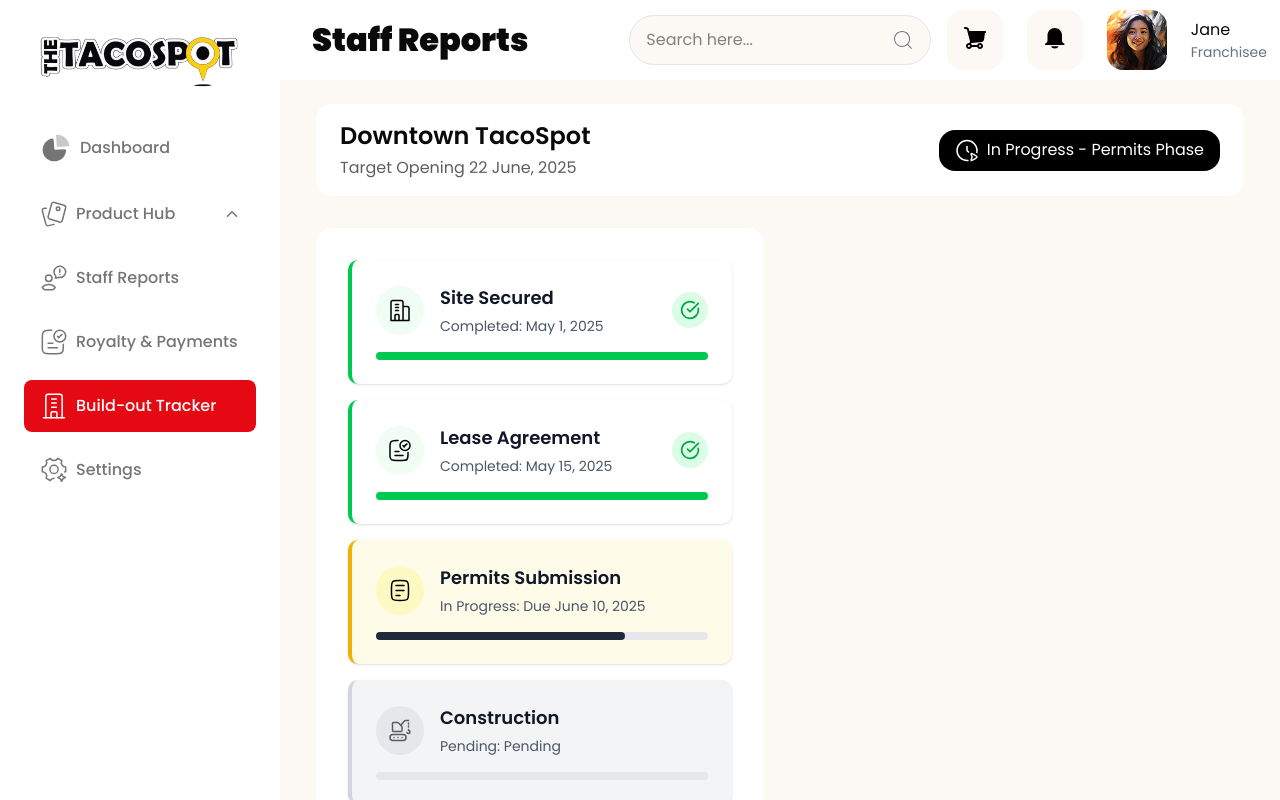
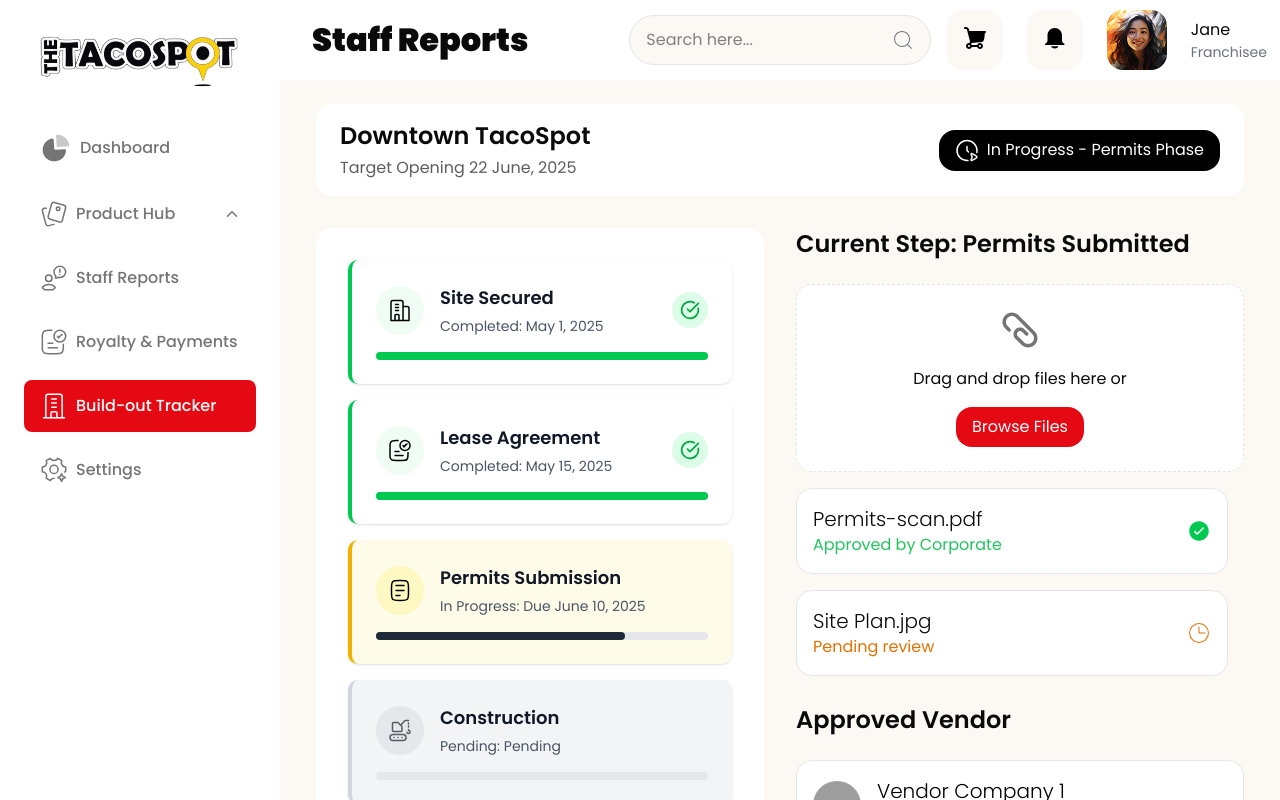
Before and after one commit to Webgenius0/jesus-react-frontend, a React (Vite) app: page /franchisee-dashboard/build-out-tracker in a window 1280 px wide. Built offline with nearby package versions, Linux system fonts and the light colour scheme; grey boxes are pictures that could not be loaded.

Commit message:
build-out-tracker pages done

```diff
--- /dev/null
+++ b/src/Components/Svg/FranchiseeDashboardSVG/BrowseFilesSVG.jsx
@@ -0,0 +1,20 @@
+import React from "react";
+
+export default function BrowseFilesSVG() {
+  return (
+    <svg
+      xmlns="http://www.w3.org/2000/svg"
+      width="42"
+      height="42"
+      viewBox="0 0 42 42"
+      fill="none"
+    >
+      <path
+        fill-rule="evenodd"
+        clip-rule="evenodd"
+        d="M17.0603 8.72608C14.7589 6.42464 11.0275 6.42464 8.72608 8.72608C6.42464 11.0275 6.42464 14.7589 8.72608 17.0603L11.4283 19.7626C12.1118 20.446 12.1118 21.5541 11.4283 22.2374C10.7449 22.9208 9.63689 22.9208 8.95348 22.2374L6.2512 19.5353C2.58293 15.8669 2.58293 9.91948 6.2512 6.2512C9.91948 2.58293 15.8669 2.58293 19.5353 6.2512L35.7488 22.4648C39.417 26.1331 39.417 32.0805 35.7488 35.7488C32.0805 39.417 26.1331 39.417 22.4648 35.7488L16.3847 29.6686C13.8358 27.1198 13.8358 22.9871 16.3847 20.4381C18.9336 17.8892 23.0664 17.8892 25.6153 20.4381L28.9931 23.8159C29.6765 24.4995 29.6765 25.6074 28.9931 26.2908C28.3098 26.9743 27.2017 26.9743 26.5183 26.2908L23.1404 22.9129C21.9583 21.731 20.0417 21.731 18.8596 22.9129C17.6775 24.0951 17.6775 26.0117 18.8596 27.1938L24.9398 33.274C27.2412 35.5754 30.9726 35.5754 33.274 33.274C35.5754 30.9726 35.5754 27.2412 33.274 24.9398L17.0603 8.72608Z"
+        fill="#757575"
+      />
+    </svg>
+  );
+}
--- a/src/Pages/FranchiseeDashboardPages/BuildOutTracker.jsx
+++ b/src/Pages/FranchiseeDashboardPages/BuildOutTracker.jsx
@@ -1,25 +1,272 @@
 import ProjectTimeline from "@/Components/Franchisee/BuildOutTrackerPages/ProjectTimeline";
+import BrowseFilesSVG from "@/Components/Svg/FranchiseeDashboardSVG/BrowseFilesSVG";
 import ProgressSVG from "@/Components/Svg/FranchiseeDashboardSVG/ProgressSVG";
-import React from "react";
+import { IoIosCheckmarkCircle } from "react-icons/io";
+import { CiClock2, CiMedicalCross } from "react-icons/ci";
+import React, { useState } from "react";
+import { IoIosSend } from "react-icons/io";
+import { IoCloseOutline } from "react-icons/io5";
+import { FaUser, FaPhoneAlt, FaEnvelope } from "react-icons/fa";
+
+const vendors = [
+  {
+    id: 1,
+    name: "Vendor Company 1",
+    category: "Furniture & Fixtures",
+    hasProfileImage: true,
+    avatar: "https://i.pravatar.cc/150?img=1",
+  },
+  {
+    id: 2,
+    name: "Bright Lights Co.",
+    category: "Lighting Solutions",
+    hasProfileImage: false,
+    avatar: "https://i.pravatar.cc/150?img=2",
+  },
+  {
+    id: 3,
+    name: "Eco Paint Supplies",
+    category: "Paint & Finishes",
+    hasProfileImage: true,
+    avatar: "https://i.pravatar.cc/150?img=3",
+  },
+];
+
+const Communication = [
+  {
+    id: 1,
+    name: "Communication",
+    title: "Submitted site plan on June 5",
+    submitted: "Submitted 2h ago",
+    avatar: "https://i.pravatar.cc/150?img=5",
+  },
+  {
+    id: 2,
+    name: "Corporate",
+    title: "Reviewed — waiting on contractor confirmation.",
+    submitted: "Submitted 2h ago",
+    avatar: "https://i.pravatar.cc/150?img=6",
+  },
+];
 
 export default function BuildOutTracker() {
+  const [files, setFiles] = useState([
+    {
+      name: "Permits-scan.pdf",
+      status: "Approved by Corporate",
+      icon: "approved",
+    },
+    { name: "Site Plan.jpg", status: "Pending review", icon: "pending" },
+  ]);
+
+  const [selectedVendor, setSelectedVendor] = useState(null);
+
+  const handleFileChange = (e) => {
+    const uploadedFiles = Array.from(e.target.files);
+    const newFiles = uploadedFiles.map((file) => ({
+      name: file.name,
+      status: "Pending review",
+      icon: "pending",
+    }));
+    setFiles((prev) => [...prev, ...newFiles]);
+  };
+
   return (
     <div>
       <div className="flex justify-between items-center bg-white px-6 py-4 rounded-2xl">
-        <div className="">
+        <div>
           <h1 className="text-2xl font-semibold">Downtown TacoSpot</h1>
           <p className="text-[#5E5E5E] mt-1">Target Opening 22 June, 2025</p>
         </div>
         <button className="bg-black text-white px-4 py-2 rounded-2xl flex justify-center items-center gap-2 cursor-pointer">
-          {" "}
           <ProgressSVG /> In Progress - Permits Phase
         </button>
-      </div>{" "}
+      </div>
+
       <div className="grid lg:grid-cols-2 gap-8 mt-8">
-        <div className="">
+        <div>
           <ProjectTimeline />
         </div>
-        <div className=""></div>
+
+        <div>
+          <h1 className="text-2xl font-semibold">
+            Current Step: Permits Submitted
+          </h1>
+
+          {/* File upload */}
+          <div className="mt-6">
+            <input
+              type="file"
+              id="fileUpload"
+              className="hidden"
+              multiple
+              onChange={handleFileChange}
+            />
+            <label
+              htmlFor="fileUpload"
+              className="border border-dashed border-[#E5E5E5] px-4 bg-white rounded-2xl flex justify-center items-center gap-2 cursor-pointer flex-col py-6 space-y-2"
+            >
+              <BrowseFilesSVG />
+              <p>Drag and drop files here or</p>
+              <span className="bg-PrimaryBg text-white px-4 py-2 rounded-2xl cursor-pointer">
+                Browse Files
+              </span>
+            </label>
+          </div>
+
+          {/* File list */}
+
+          <div className="h-[200px] overflow-y-scroll custom-scrollbar my-4 ">
+            {files.map((file, index) => (
+              <div
+                key={index}
+                className="flex justify-between items-center mb-4  bg-white p-4 rounded-2xl border mr-4"
+              >
+                <div className="flex flex-col">
+                  <h1 className="text-xl font-light">{file.name}</h1>
+                  <p
+                    className={`text-base ${
+                      file.icon === "approved"
+                        ? "text-[#22C55E]"
+                        : "text-[#E27100]"
+                    }`}
+                  >
+                    {file.status}
+                  </p>
+                </div>
+                {file.icon === "approved" ? (
+                  <IoIosCheckmarkCircle size={24} className="text-green-500" />
+                ) : (
+                  <CiClock2 size={24} className="text-[#E27100]" />
+                )}
+              </div>
+            ))}
+          </div>
+
+          {/* Approved Vendor */}
+
+          <div className="mb-8 ">
+            <h1 className="text-2xl font-semibold">Approved Vendor</h1>
+
+            <div className="space-y-4 mt-6">
+              {vendors.map((item) => (
+                <div
+                  onClick={() => setSelectedVendor(item)}
+                  className="flex items-center gap-4 bg-white p-4 border rounded-2xl "
+                >
+                  <img
+                    src={item.avatar}
+                    className="w-12 h-12 rounded-full"
+                    alt=""
+                  />
+                  <div className="">
+                    <h1 className="text-xl font-light text-black mb-1">
+                      {item.name}
+                    </h1>
+                    <p className="text-base text-[#454545]">{item.category}</p>
+                  </div>
+                </div>
+              ))}
+            </div>
+            {/* Modal for vendor details */}
+            {selectedVendor && (
+              <div className="fixed inset-0 flex items-center justify-center bg-black/50 z-50 ">
+                <div className="bg-white rounded-2xl p-6 w-[500px] relative">
+                  <div className="flex items-center gap-4 mb-4">
+                    <img
+                      src={selectedVendor.avatar}
+                      className="w-18 h-18 rounded-full"
+                      alt={selectedVendor.name}
+                    />
+                    <div>
+                      <h2 className="text-2xl font-semibold mb-2">
+                        {selectedVendor.name}
+                      </h2>
+                      <p className=" bg-[#FFD500] p-2 rounded-full flex justify-center">
+                        {selectedVendor.category}
+                      </p>
+                    </div>
+                  </div>
+
+                  <div className="space-y-2 text-gray-700">
+                    <div className="flex items-center gap-2">
+                      <FaUser className="text-black" />
+                      <h1>John Smith</h1>
+                    </div>
+
+                    <div className="flex items-center gap-2">
+                      <FaPhoneAlt className="text-black" />
+                      <h1>+123 456 789</h1>
+                    </div>
+
+                    <div className="flex items-center gap-2">
+                      <FaEnvelope className="text-black" />
+                      <h1>vendor@gmail.com</h1>
+                    </div>
+                  </div>
+
+                  <div className="flex gap-4 items-center mt-4">
+                    <p className="bg-[#E8E8E8] p-2 rounded-full text-[#5A5C5F]">
+                      Contract
+                    </p>
+                    <p className="bg-[#E8E8E8] p-2 rounded-full text-[#5A5C5F]">
+                      Certification
+                    </p>
+                  </div>
+
+                  <div className="w-full mt-4">
+                    <button className="px-4 py-2 bg-black text-white rounded-lg w-full cursor-pointer">
+                      Contract
+                    </button>
+                  </div>
+
+                  <div className="absolute top-4 right-4">
+                    <button
+                      onClick={() => setSelectedVendor(null)}
+                      className=" cursor-pointer"
+                    >
+                      <IoCloseOutline size={26} />
+                    </button>
+                  </div>
+                </div>
+              </div>
+            )}
+          </div>
+
+          {/* Communication Thread */}
+          <div className="mb-8 bg-white p-4 rounded-2xl">
+            <h1 className="text-2xl font-semibold">Communication Thread</h1>
+
+            <div className="space-y-4 mt-6">
+              {Communication.map((item) => (
+                <div className="flex items-center gap-4 bg-white p-4 border rounded-2xl ">
+                  <img
+                    src={item.avatar}
+                    className="w-12 h-12 rounded-full"
+                    alt=""
+                  />
+                  <div className="">
+                    <h1 className="text-xl  text-black mb-1">{item.name}</h1>
+                    <p className="text-base text-[#454545] font-light">
+                      {item.title}
+                    </p>
+                    <p className="text-base text-[#A3A3A3] font-light">
+                      {item.submitted}
+                    </p>
+                  </div>
+                </div>
+              ))}
+            </div>
+            <div className="flex justify-between gap-4 items-center mt-4">
+              <input
+                type="text"
+                placeholder="Type your message"
+                className="w-full px-4 py-3 border rounded-full bg-white outline-0 "
+              />
+              <IoIosSend size={34} className="text-PrimaryBg" />
+            </div>
+          </div>
+        </div>
       </div>
     </div>
   );
```
